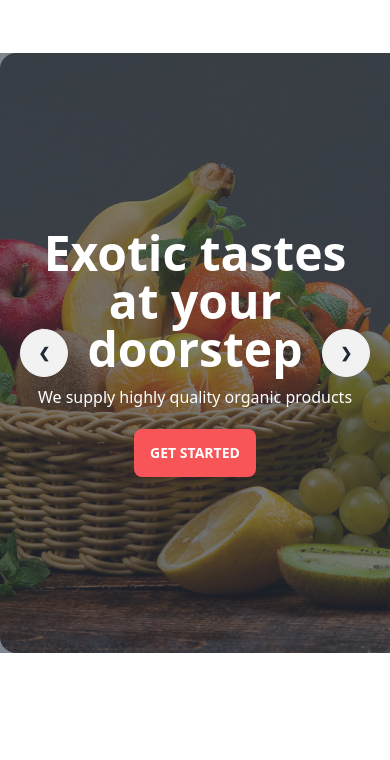
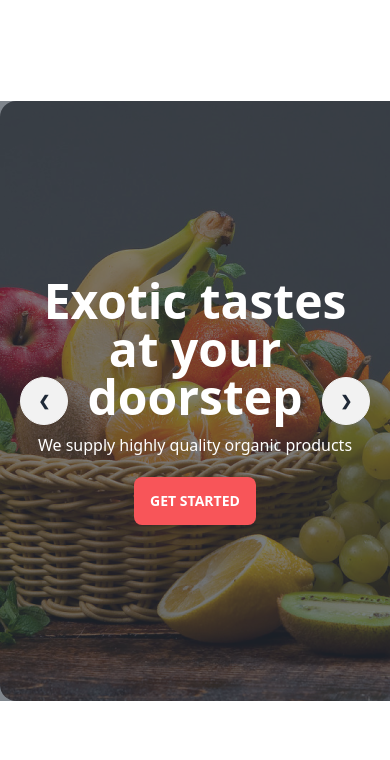
Before and after one commit to lizaelias/assignment3-fruits-brust, a plain HTML site: page index.html in a window 390 px wide. Shown: the part 59-819 px from the top of the page. Drawn offline with nearby package versions, Linux system fonts and the light colour scheme; grey boxes are pictures that could not be loaded.

Commit message:
lapto and mobile responsive done

```diff
--- a/index.html
+++ b/index.html
@@ -75,18 +75,12 @@
 
 
         </div>
-
       </div>
 
 
-       <!-- banner section start -->
+      <section class="my-24 max-w-7xl mx-auto">
 
-
-          <section class="lg:max-w-7xl my-12 lg:mx-auto ">
-            <div class="carousel w-full">
-
-
-              <div class="carousel w-full h-[600px]">
+        <div class="carousel w-full h-[600px] z-10">
             <div id="slide1" class="carousel-item relative w-full">
 
               <div class="hero rounded-s-2xl" style="background-image: url('images/banner1.png');">
@@ -132,10 +126,7 @@
         </div>
       </div>
 
-
-
-
-            <div >
+      <div class="mb-28">
 
         <div class="hidden lg:block lg:absolute lg:p-12 lg: bg-white lg:w-4/5 lg:ml-24 lg:-m-24 lg:p-4 lg:drop-shadow-xl">
           <div class="grid grid-cols-4 justify-center items-center mx-auto ">
@@ -167,12 +158,9 @@
     </section>
 
 
-    <!-- icon part -->
+       </header>
 
 
-
-
-    </header>
 
 
 
```
Lines whose indentation alone changed are shown as unchanged.
